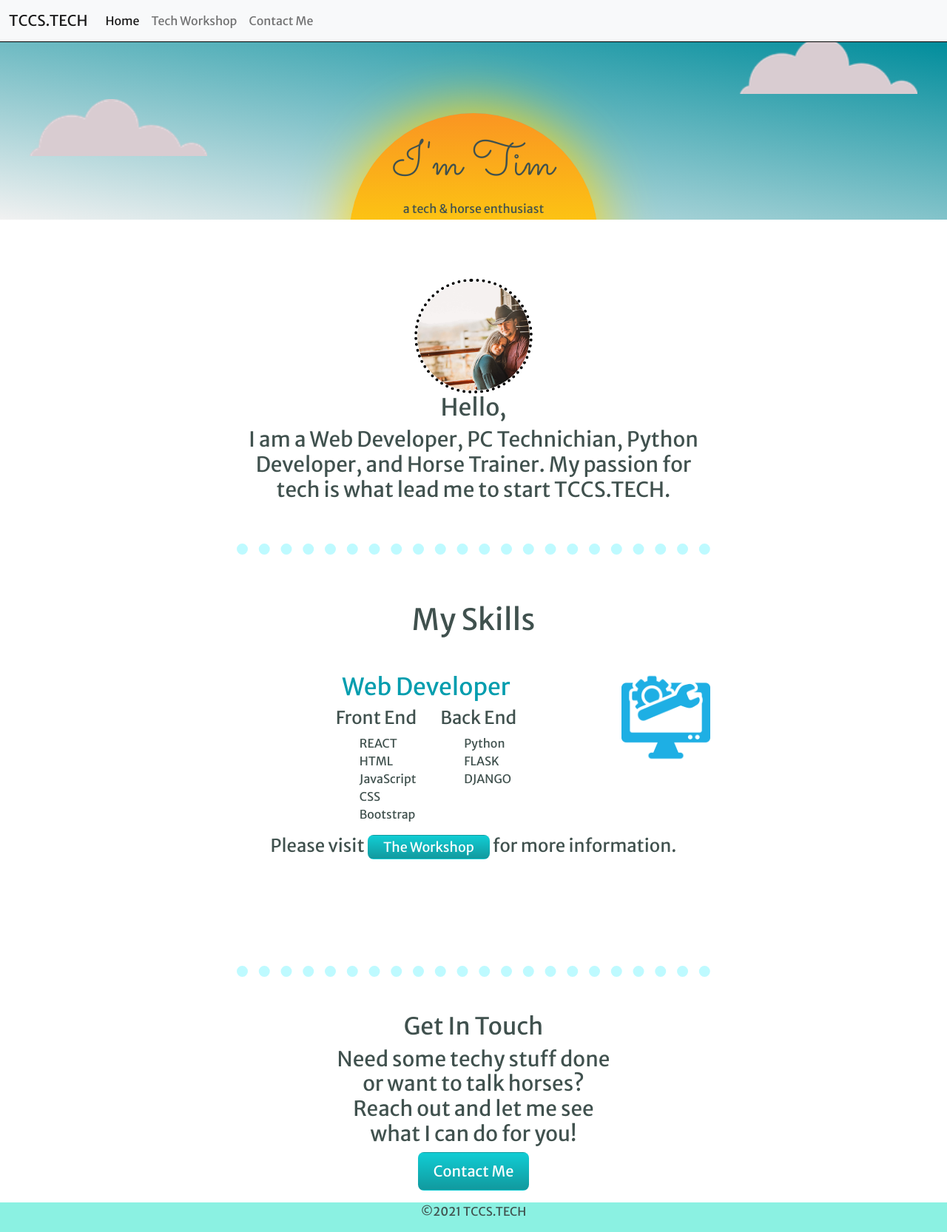
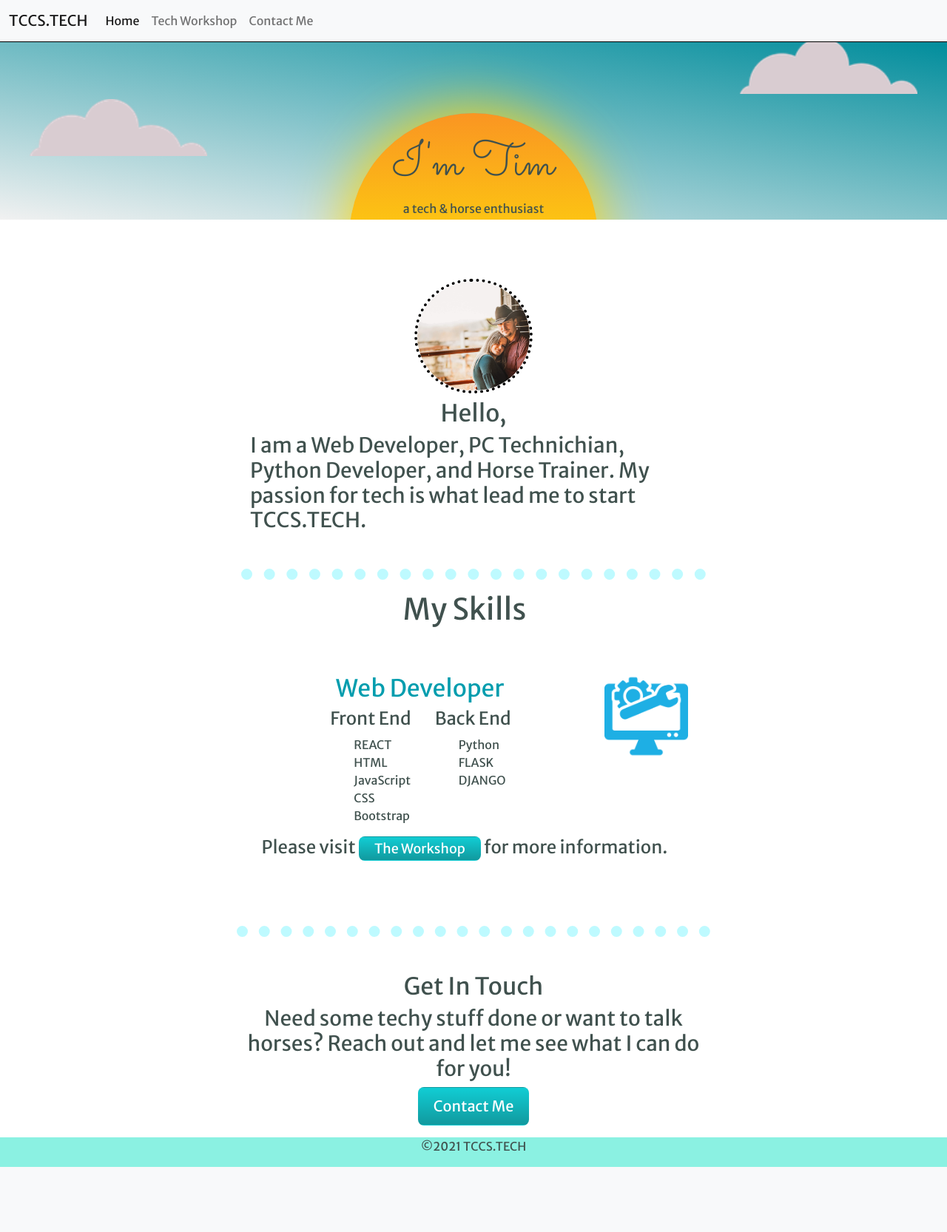
Before and after one commit to tccSolutions/tccs-flask, a Flask app: page / in a window 1280 px wide. Shown: the whole page at 74% size. After the commit the page ends 1578 px from the top, so only its background shows below. Run offline with Flask 2, Linux system fonts and the light colour scheme; some libraries are stand-ins or nearby versions.

Commit message:
update to index.html styles

```diff
--- a/static/styles/styles.css
+++ b/static/styles/styles.css
@@ -131,7 +131,7 @@ li{
   }
 
   .contact-me{
-      width: 30%;
+
       margin: auto;
   }
 
--- a/templates/index.html
+++ b/templates/index.html
@@ -59,13 +59,14 @@
   {% endfor %}
   {%endwith%}
 
-  <div class="content">
+  <div class="container-fluid">
 
     {% block content %}
 
-    <!-- Header -->
+    <div class='row'>
+      <!-- Header -->
     <section class="header">
-      <div class='sun-cloud-container'>
+      <div class='col'>
         <div class='sun'>
           <div>
             <h1>I'm Tim</h1>
@@ -76,24 +77,26 @@
         </div>
       </div>
     </section>
+    </div>
+
 
 
     <!-- Short Bio -->
-    <section class='bio-container lh-lg'>
-      <div class="head-photo mx-auto">
+    <section class='container lh-lg col-md-6 text-start'>
+      <div class="head-photo mx-auto ">
         <img src="../static/images/headshot.jpg" width=200 />
       </div>
-      <h2>Hello,</h2>
+      <h2 class='text-center mt-2'>Hello,</h2>
       <h3>I am a Web Developer, PC Technichian, Python Developer, and Horse Trainer. My passion for tech is what
         lead me to start TCCS.TECH.</h3>
     </section>
 
     <hr class="mx-auto mt-5 w-50" style="border-bottom: none; border-top: 15px dotted #00edff; background: none">
     <!-- Skills Section -->
-    <section id="skills" class="mx-auto text-center my-5">
+    <section id="skills" class="row text-center my-3">
       <h1>My Skills</h1>
       <!-- Pc Skills -->
-      <div class="skill w-50 mx-auto my-2 ">
+      <div class="skill col-md-6 mx-auto my-2 ">
         <div class='my-5'>
           <img class="float-end ps-2" src="../static/images/pc tech.png" width="20%" alt="pc repair" />
           <h2 style="color: #009dae">Web Developer</h2>
@@ -129,9 +132,9 @@
   </div>
 
   <!-- Contact -->
-  <hr class="mx-auto w-50 my-5" style="border-bottom: none; border-top: 15px dotted #00edff; background: none">
+  <hr class="mx-auto w-50 mb-5" style="border-bottom: none; border-top: 15px dotted #00edff; background: none">
 
-  <section class='contact-me mb-3 sticky-footer'>
+  <section class='contact-me col-md-6  mb-3'>
     <h2>Get In Touch</h2>
     <h3>Need some techy stuff done or want to talk horses? Reach out and let me see what I can do for you!</h3>
     <a class='btn' href="{{ url_for('contact_me') }}">Contact Me</a>
--- a/templates/workshop.html
+++ b/templates/workshop.html
@@ -21,7 +21,7 @@
         <h3>A Little Bit About Me</h3>
     </div>
     <div class="w-75 mx-auto text-start ">
-        <h6 class='lh-base'>I started building and repairing computers for my family around the age of 12. I quickly
+        <h6 class='lh-base fw-bold'>I started building and repairing computers for my family around the age of 12. I quickly
             learned that computers were something of a specialty for me.
             As I progressed through school, I became more and more fascinated with technology. While in high school, I
             joined the Army National Guard, as a 19D Cavalry Scout
```
